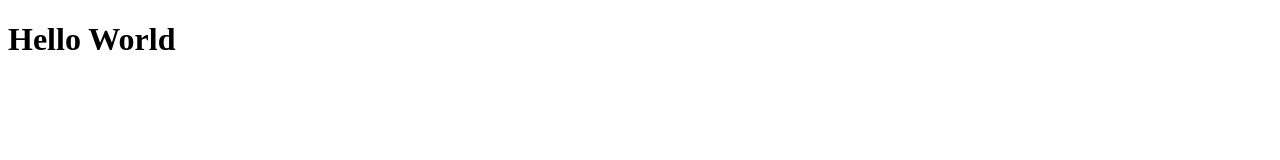
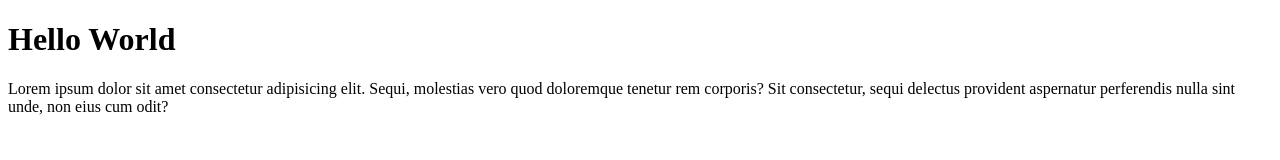
Before and after one commit to DanielNaibaho/wpu-git-test, a plain HTML site: page index.html in a window 1280 px wide. Drawn offline with Linux system fonts and the light colour scheme.

Commit message:
Menambahkan paragraf

```diff
--- a/index.html
+++ b/index.html
@@ -8,5 +8,6 @@
 </head>
 <body>
     <h1>Hello World</h1>
+    <p>Lorem ipsum dolor sit amet consectetur adipisicing elit. Sequi, molestias vero quod doloremque tenetur rem corporis? Sit consectetur, sequi delectus provident aspernatur perferendis nulla sint unde, non eius cum odit?</p>
 </body>
 </html>
```
